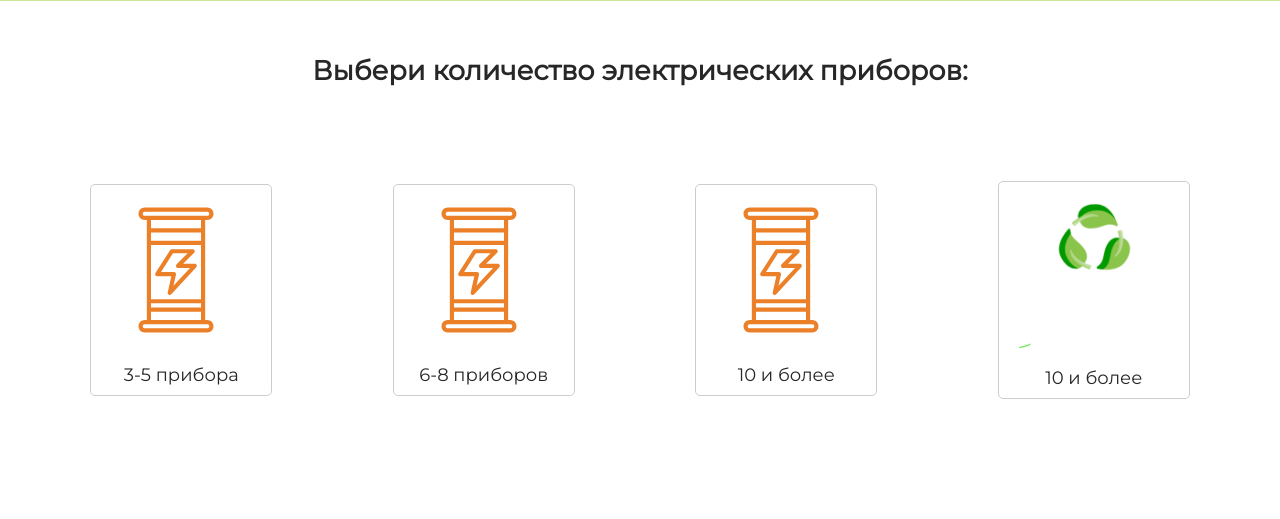
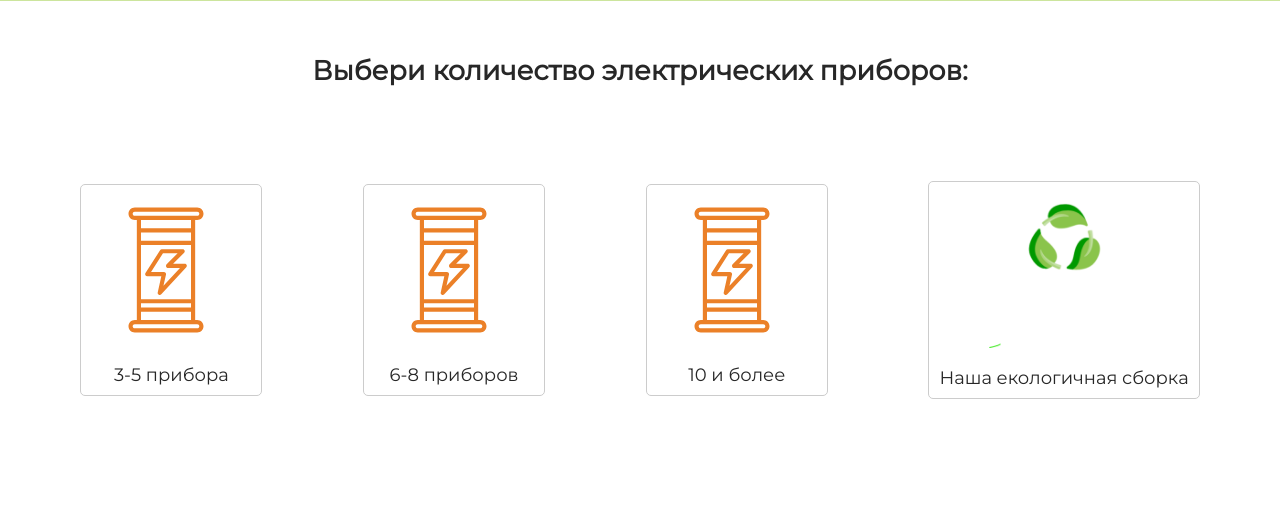
Before and after one commit to AntonChetvertkov/M3L2, a Flask app: page /1/1 in a window 1280 px wide. Shown: the part 469-988 px from the top of the page. Run offline with Flask 3, Linux system fonts and the light colour scheme.

Commit message:
Update electronics.html

```diff
--- a/calculator-main/templates/electronics.html
+++ b/calculator-main/templates/electronics.html
@@ -69,7 +69,7 @@
       <li class="list__item">
         <a href="10">
           <img class="item__img sborka" src="../static/img/sborka.png" alt="recycle">
-          <span>10 и более</span>
+          <span>Наша екологичная сборка</span>
         </a>
       </li>
 
```
